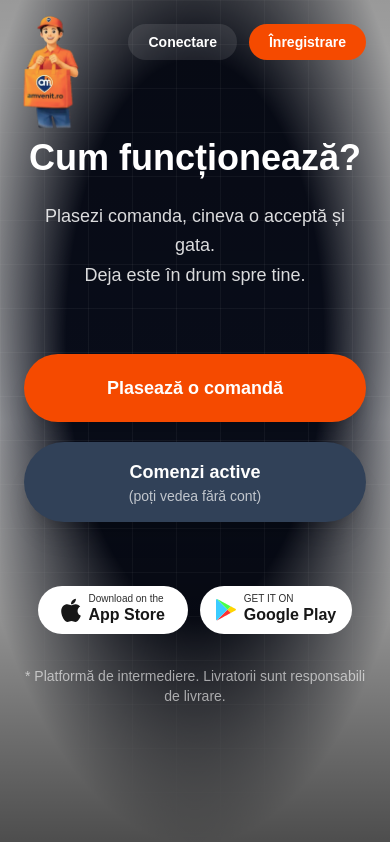
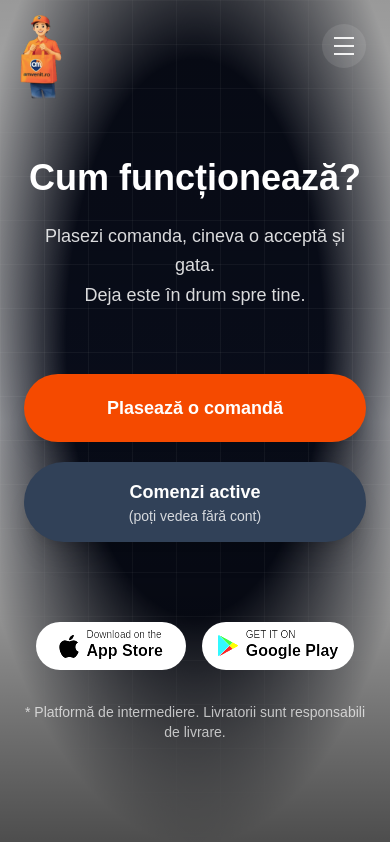
Before and after one commit to amvenitro-bit/amvenit, a Next.js app: page / in a window 390 px wide. Built offline with nearby package versions, Linux system fonts and the light colour scheme.

Commit message:
Mobile menu + fix mascot size + improve store button contrast

```diff
--- a/components/Hero.tsx
+++ b/components/Hero.tsx
@@ -1,10 +1,26 @@
+"use client";
+
 import Image from "next/image";
 import Link from "next/link";
+import { useEffect, useRef, useState } from "react";
 
 import AppStoreButton from "./AppStoreButton";
 import PlayStoreButton from "./PlayStoreButton";
 
 export default function Hero() {
+  const [menuOpen, setMenuOpen] = useState(false);
+  const menuRef = useRef<HTMLDivElement | null>(null);
+
+  // închide meniul dacă dai click în afară
+  useEffect(() => {
+    function onDocClick(e: MouseEvent) {
+      if (!menuRef.current) return;
+      if (!menuRef.current.contains(e.target as Node)) setMenuOpen(false);
+    }
+    document.addEventListener("mousedown", onDocClick);
+    return () => document.removeEventListener("mousedown", onDocClick);
+  }, []);
+
   return (
     <section className="relative min-h-screen flex items-center justify-center px-6 overflow-hidden">
       {/* BACKGROUND */}
@@ -13,13 +29,13 @@ export default function Hero() {
         <div className="absolute inset-0 bg-gradient-to-b from-black/40 via-black/20 to-black/70" />
       </div>
 
-      {/* MASCOTĂ – telefon (mică) */}
+      {/* MASCOTĂ – telefon (mai mică + sus stânga) */}
       <div className="absolute left-3 top-3 z-20 md:hidden">
         <Image
           src="/mascota.png"
           alt="Mascotă amvenit.ro"
-          width={70}
-          height={70}
+          width={52}
+          height={52}
           priority
           className="select-none pointer-events-none mascot-pop"
         />
@@ -37,8 +53,10 @@ export default function Hero() {
         />
       </div>
 
-      {/* BUTOANE DREAPTA SUS */}
-      <div className="absolute top-6 right-6 flex gap-3 z-20">
+      {/* DREAPTA SUS – Desktop: butoane, Mobile: hamburger */}
+      <div className="absolute top-6 right-6 z-30">
+        {/* Desktop buttons */}
+        <div className="hidden md:flex gap-3">
           <button className="px-5 py-2 rounded-full bg-white/10 text-white hover:bg-white/20 text-sm font-semibold">
             Conectare
           </button>
@@ -47,8 +65,44 @@ export default function Hero() {
           </button>
         </div>
 
+        {/* Mobile hamburger */}
+        <div className="md:hidden" ref={menuRef}>
+          <button
+            onClick={() => setMenuOpen((v) => !v)}
+            className="w-11 h-11 rounded-full bg-white/10 hover:bg-white/20 flex items-center justify-center"
+            aria-label="Meniu"
+          >
+            <div className="flex flex-col gap-1.5">
+              <span className="block w-5 h-0.5 bg-white/90" />
+              <span className="block w-5 h-0.5 bg-white/90" />
+              <span className="block w-5 h-0.5 bg-white/90" />
+            </div>
+          </button>
+
+          {menuOpen && (
+            <div className="absolute right-0 mt-3 w-44 rounded-2xl bg-[#11172c] border border-white/10 shadow-xl p-2">
+              <button
+                className="w-full text-left px-4 py-2 rounded-xl text-white hover:bg-white/10 text-sm font-semibold"
+                onClick={() => setMenuOpen(false)}
+              >
+                Conectare
+              </button>
+              <button
+                className="w-full text-left px-4 py-2 rounded-xl text-white hover:bg-white/10 text-sm font-semibold"
+                onClick={() => setMenuOpen(false)}
+              >
+                Înregistrare
+              </button>
+            </div>
+          )}
+        </div>
+      </div>
+
       {/* CONTENT */}
       <div className="text-center max-w-2xl w-full">
+        {/* mutăm "Cum funcționează" mai jos pe mobil (2 rânduri) */}
+        <div className="mt-14 md:mt-0" />
+
         <h2 className="text-4xl md:text-6xl font-extrabold text-white mb-6">
           Cum funcționează?
         </h2>
@@ -59,7 +113,7 @@ export default function Hero() {
           Deja este în drum spre tine.
         </p>
 
-        {/* SPAȚIU MAI MARE (3 rânduri) ÎNTRE TEXT ȘI BUTOANE */}
+        {/* spațiu mai mare între text și butoane */}
         <div className="mt-16" />
 
         {/* BUTOANE PRINCIPALE */}
@@ -78,21 +132,26 @@ export default function Hero() {
                        flex flex-col items-center justify-center py-4"
           >
             <span className="text-lg font-extrabold">Comenzi active</span>
-            <span className="text-sm font-medium text-white/70">
+            <span className="text-sm font-medium text-white/80">
               (poți vedea fără cont)
             </span>
           </Link>
         </div>
 
-        {/* SPAȚIU MAI MARE ÎNTRE BUTOANELE MARI ȘI STORE */}
-        <div className="mt-16" />
+        {/* spațiu mai mare până la store buttons */}
+        <div className="mt-20 md:mt-24" />
 
-        <div className="flex flex-row items-center justify-center gap-3 sm:gap-6">
+        {/* STORE BUTTONS – nu mai gri (forțăm contrast bun) */}
+        <div className="flex flex-row items-center justify-center gap-4 sm:gap-6">
+          <div className="brightness-110 contrast-125">
             <AppStoreButton />
+          </div>
+          <div className="brightness-110 contrast-125">
             <PlayStoreButton />
           </div>
+        </div>
 
-        <p className="mt-8 text-sm text-white/60">
+        <p className="mt-8 text-sm text-white/70">
           * Platformă de intermediere. Livratorii sunt responsabili de livrare.
         </p>
       </div>
```
Lines whose indentation alone changed are shown as unchanged.
